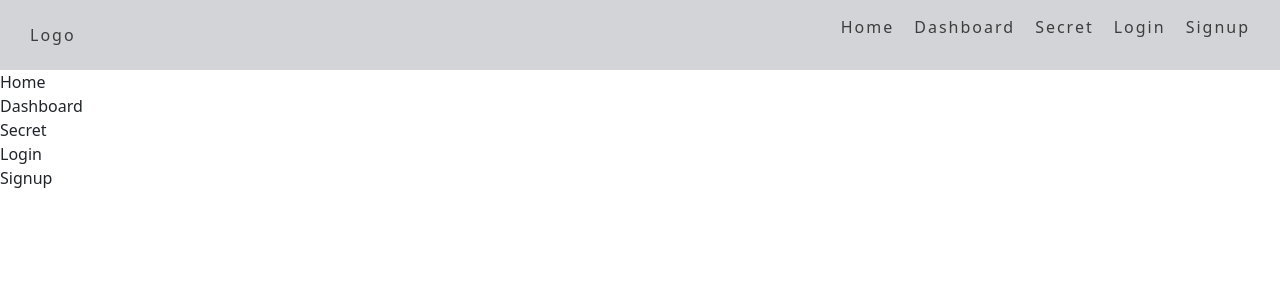
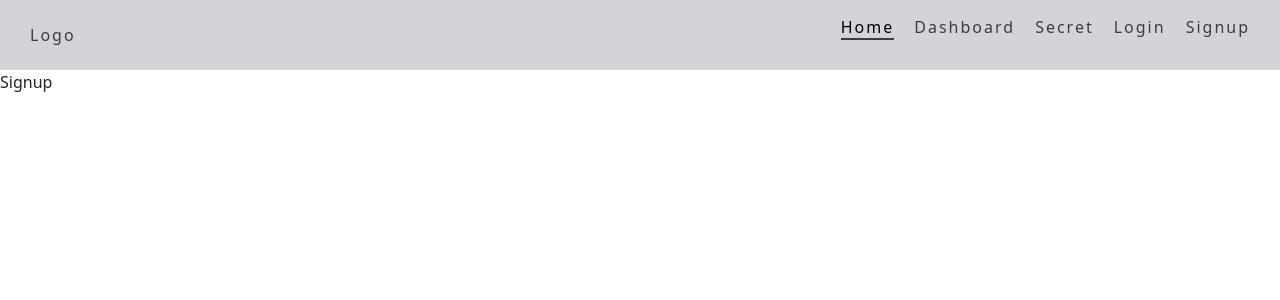
Before and after one commit to warderer/react-avanzado-g28a, a React (Vite) app in the folder 03-react-auth/: page /signup in a window 1280 px wide. Shown: the top 300 px of the page. Built offline with nearby package versions, Linux system fonts and the light colour scheme; the HTML template or start-up script is replaced by a standard one.

Commit message:
Se hace la configuracion de React router dom

```diff
--- a/03-react-auth/src/App.jsx
+++ b/03-react-auth/src/App.jsx
@@ -1,16 +1,15 @@
+import { BrowserRouter } from "react-router-dom";
 import "./App.css";
 import Header from "./components/Header";
-import {Home, Dashboard, Secret, Login, Signup} from '@/pages'
+import RoutesIndex from "@/routes";
 
 function App() {
   return (
     <>
-      <Header />
-      <Home />
-      <Dashboard />
-      <Secret />
-      <Login />
-      <Signup />
+      <BrowserRouter>
+        <Header />
+        <RoutesIndex />
+      </BrowserRouter>
     </>
   );
 }
--- a/03-react-auth/src/components/Header/header.scss
+++ b/03-react-auth/src/components/Header/header.scss
@@ -2,10 +2,17 @@
 $header-background: #d2d4d8;
 
 
-@mixin header-link(){
+@mixin header-link($hover: true){
     color: $menu-color;
     text-decoration: none;
     letter-spacing: 2px;
+
+    @if $hover {
+        &:hover {
+            color: #000;
+            border-bottom: solid 2px $menu-color;
+        }
+    }
 }
 
 .header {
@@ -16,7 +23,7 @@
     padding: 15px 30px;
 
     &__logo {
-        @include header-link
+        @include header-link(false);
     }
 
     &__nav-list {
@@ -27,6 +34,11 @@
     }
 
     &__item-link {
-        @include header-link
+        @include header-link;
+
+        &--is-active {
+            color: #000;
+            border-bottom: solid 2px $menu-color;
+        }
     }
 }
--- /dev/null
+++ b/03-react-auth/src/routes/index.jsx
@@ -0,0 +1,16 @@
+import { Routes, Route } from 'react-router-dom';
+import { Home, Dashboard, Secret, Login, Signup } from '@/pages';
+
+const RoutesIndex = () => {
+  return (
+    <Routes>
+      <Route path='/' element={<Home />} />
+      <Route path='/login' element={<Login />} />
+      <Route path='/dashboard' element={<Dashboard />} />
+      <Route path='/secret' element={<Secret />} />
+      <Route path='/signup' element={<Signup />} />
+    </Routes>
+  );
+};
+
+export default RoutesIndex;
```
